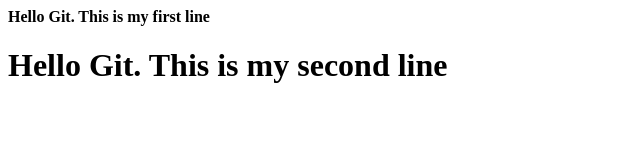
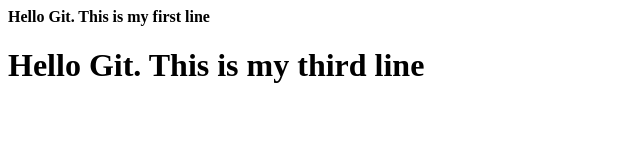
Before and after one commit to RainaRahul/JenkinsBatch11Pm, a plain HTML site: page index.html in a window 1280 px wide. Shown: the whole page, without its empty margins (0-640 px from the left). Drawn offline with Linux system fonts and the light colour scheme.

Commit message:
Update index.html
Day 3 - Updated the code

```diff
--- a/index.html
+++ b/index.html
@@ -1,2 +1,2 @@
 <h4>Hello Git. This is my first line</h4>
-<h1>Hello Git. This is my second line</h1>
+<h1>Hello Git. This is my third line</h1>
```
